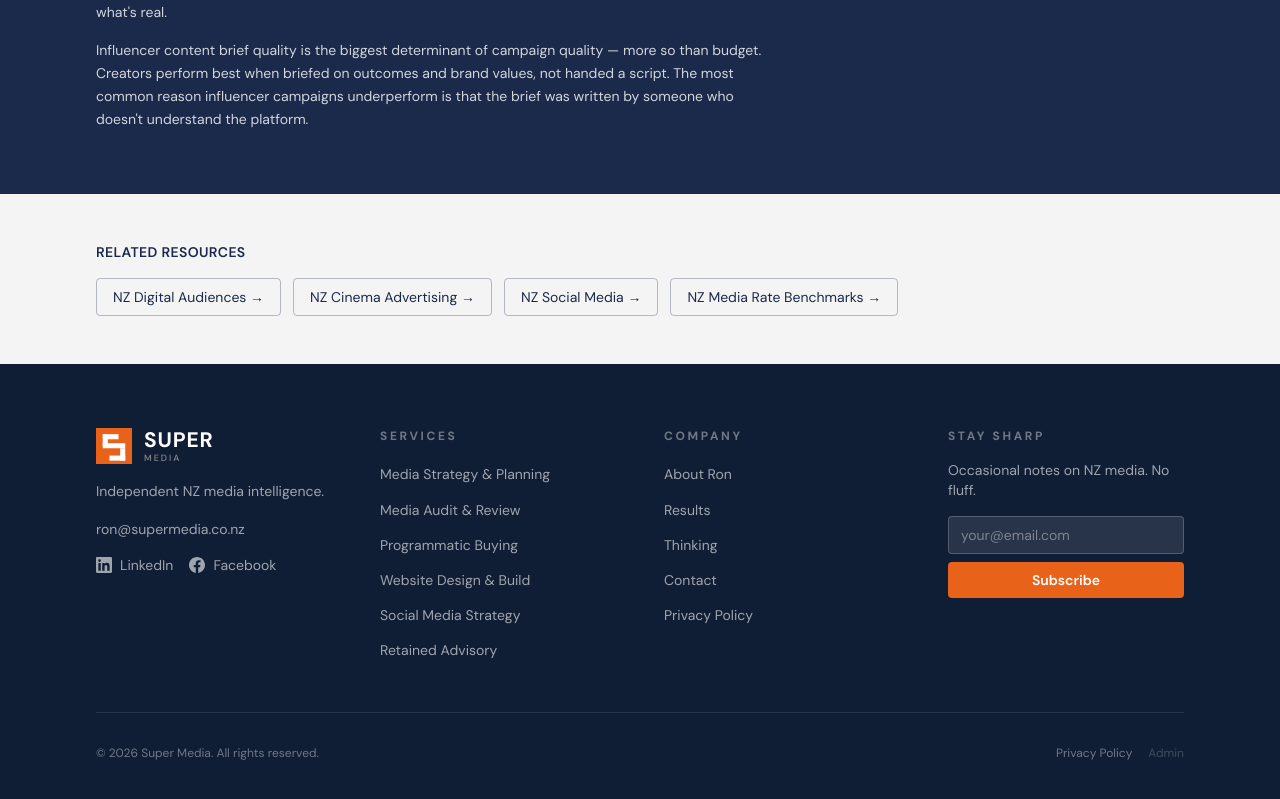
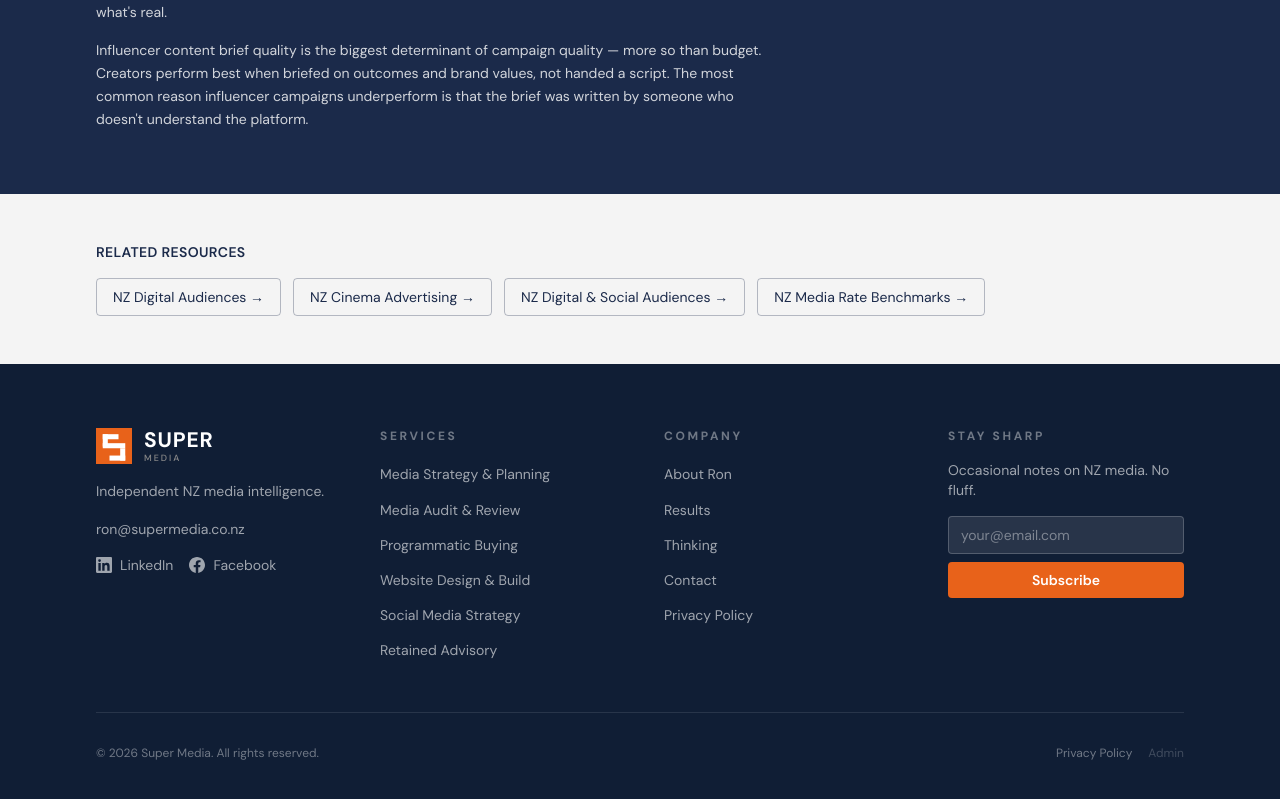
Before and after one commit to ron571/supermedia-website, a Next.js app: page /resources/nz-influencer-marketing in a window 1280 px wide. Shown: the part 4821-5620 px from the top of the page. Built offline with nearby package versions, Linux system fonts and the light colour scheme.

Commit message:
fix: remove broken nz-social-media link from influencer page

```diff
--- a/src/app/(main)/resources/nz-influencer-marketing/page.tsx
+++ b/src/app/(main)/resources/nz-influencer-marketing/page.tsx
@@ -353,7 +353,7 @@ export default function NZInfluencerMarketingPage() {
             {[
               { href: "/resources/nz-digital-audiences", label: "NZ Digital Audiences" },
               { href: "/resources/nz-cinema-advertising", label: "NZ Cinema Advertising" },
-              { href: "/resources/nz-social-media", label: "NZ Social Media" },
+              { href: "/resources/nz-digital-audiences", label: "NZ Digital & Social Audiences" },
               { href: "/resources/nz-media-rates", label: "NZ Media Rate Benchmarks" },
             ].map(({ href, label }) => (
               <Link key={href} href={href} className="inline-flex items-center gap-1 text-sm text-navy border border-navy/30 rounded px-4 py-2 hover:bg-navy hover:text-white transition-colors">
```
Also changed, not shown: 1 other file (tests, documents, lock files or other folders).
